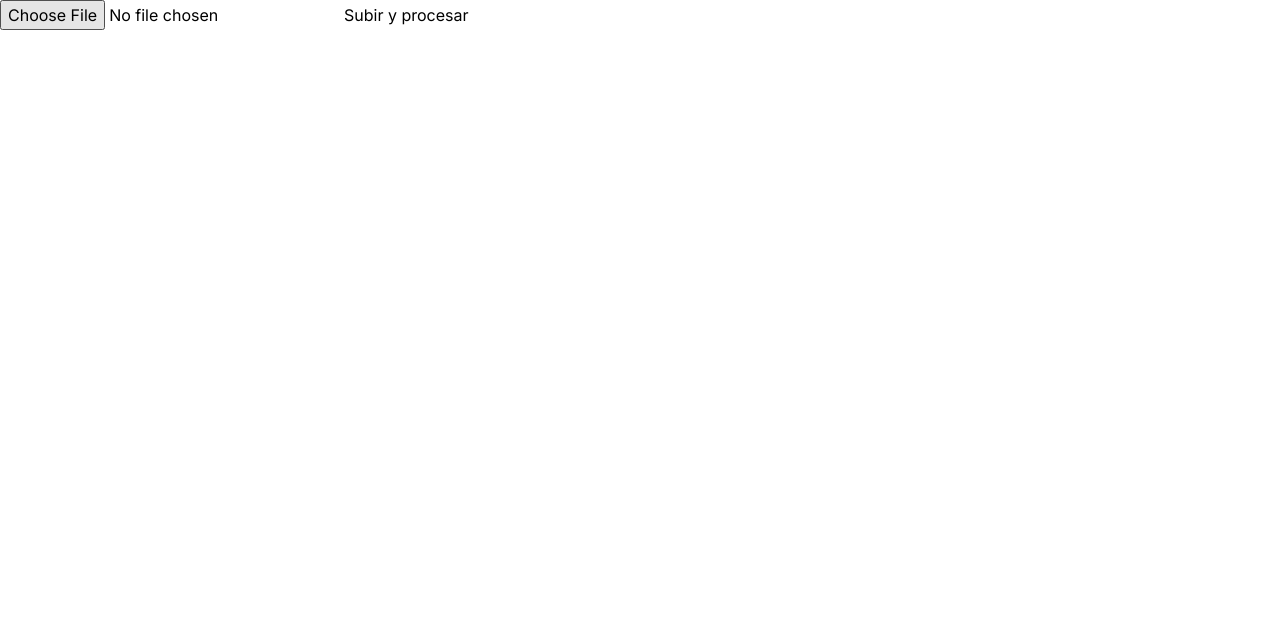
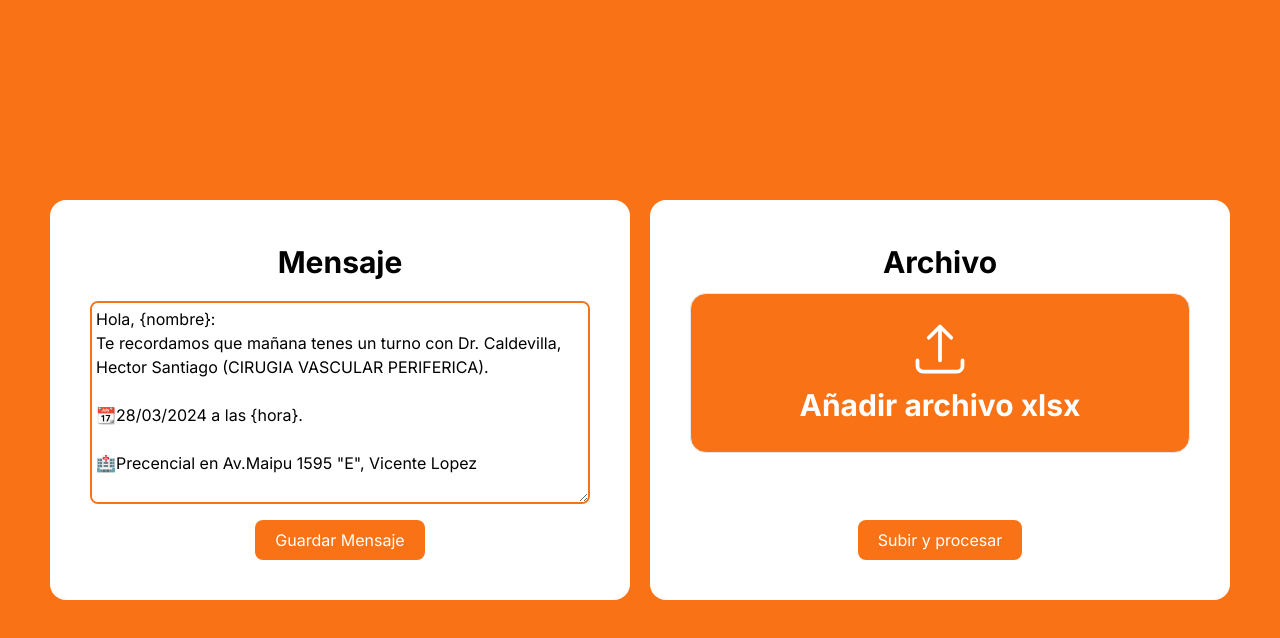
Before and after one commit to LemonGrab766/OftalmoCentroPage, a Next.js app: page / in a window 1280 px wide. Shown: the top 638 px of the page. Built offline with nearby package versions, Linux system fonts and the light colour scheme.

Commit message:
manejo de errores, cambiar mensaje y estilos

```diff
--- a/src/app/page.js
+++ b/src/app/page.js
@@ -1,27 +1,155 @@
-"use client"
+"use client";
 import Image from "next/image";
+import { useEffect, useState } from "react";
 
 export default function Home() {
+  const [message, setMessage] = useState("");
+  const [selectFile, setSelectFile] = useState("");
+
+  const [messageSuccesful, setMessageSuccesful] = useState("");
+  const [error, setError] = useState("");
+
+  // console.log(message);
+  // console.log(messageSuccesful);
+  // console.log(error);
+
+  useEffect(() => {
+    fetch("/message.json")
+      .then((response) => response.json())
+      .then((data) => {
+        setMessage(data.message);
+      })
+      .catch((error) => {
+        console.error("Error al cargar el mensaje:", error);
+      });
+  }, []);
+
+  useEffect(() => {
+    if (messageSuccesful || error) {
+      const timer = setTimeout(() => {
+        setMessageSuccesful("");
+        setError("");
+      }, 3000);
+      return () => clearTimeout(timer);
+    }
+  }, [messageSuccesful, error]);
+
+  const updateMessage = async () => {
+    const newMessage = { message };
+    const response = await fetch("/api/update-message", {
+      method: "POST",
+      headers: {
+        "Content-Type": "application/json",
+      },
+      body: JSON.stringify(newMessage),
+    });
+
+    if (response.ok) {
+      setMessageSuccesful("Mensaje actualizado");
+    } else {
+      setError("Error al actualizar el mensaje");
+    }
+  };
+
   const handleSubmit = async (event) => {
     event.preventDefault();
     const file = event.target.file.files[0];
-
     const formData = new FormData();
     formData.append("file", file);
+    formData.append("message", message);
 
-    const response = await fetch("/api/procesarExcel", {
-      method: "POST",
-      body: formData,
-    });
-
-    const data = await response.json();
-    console.log(data);
+    try {
+      const response = await fetch("http://localhost:3001/send-messages", {
+        method: "POST",
+        body: formData,
+      });
+      const data = await response.json();
+      setMessageSuccesful(data.message);
+    } catch (error) {
+      setError("Error al mandar mensajes");
+    }
   };
 
   return (
-    <form onSubmit={handleSubmit}>
-      <input type="file" name="file" accept=".xlsx" required />
-      <button type="submit">Subir y procesar</button>
-    </form>
+    <div className=" bg-orange-500 flex flex-wrap items-center justify-around min-h-screen p-10 gap-y-10">
+      <div className=" flex flex-col justify-around bg-white h-[400px] rounded-2xl p-10">
+        <label className=" text-center text-[30px] mb-4 font-bold">
+          Mensaje
+        </label>
+        <textarea
+          onChange={(ev) => setMessage(ev.target.value)}
+          value={message}
+          type="text"
+          name="message"
+          required
+          className=" h-52 w-[500px] border-2 border-orange-500 rounded-lg p-1 mb-4"
+        />
+        <div className=" text-center">
+          <button
+            onClick={updateMessage}
+            className=" bg-orange-500 py-2 px-5 rounded-lg text-white hover:bg-orange-400"
+          >
+            Guardar Mensaje
+          </button>
+        </div>
+      </div>
+
+      <form
+        onSubmit={handleSubmit}
+        className=" flex flex-col bg-white p-10 h-[400px] rounded-2xl  items-center justify-around"
+      >
+        <label className=" text-center text-[30px] mb-2 font-bold">
+          Archivo
+        </label>
+        <label
+          className=" h-40 w-[500px] bg-orange-500 hover:bg-orange-400 cursor-pointer flex flex-col
+         text-center text-white font-bold items-center justify-center
+          text-[30px] gap-1 text-primary rounded-2xl  mb-2 border border-primary"
+        >
+          <svg
+            xmlns="http://www.w3.org/2000/svg"
+            fill="none"
+            viewBox="0 0 24 24"
+            strokeWidth={1.5}
+            stroke="currentColor"
+            // className="w-6 h-6"
+            style={{ width: "60px", height: "60px" }}
+          >
+            <path
+              strokeLinecap="round"
+              strokeLinejoin="round"
+              d="M3 16.5v2.25A2.25 2.25 0 005.25 21h13.5A2.25 2.25 0 0021 18.75V16.5m-13.5-9L12 3m0 0l4.5 4.5M12 3v13.5"
+            />
+          </svg>
+          <div>Añadir archivo xlsx</div>
+          <input
+            onChange={(ev) => setSelectFile(ev.target.files[0].name)}
+            type="file"
+            name="file"
+            accept=".xlsx"
+            required
+            className="hidden"
+          />
+        </label>
+        <p className=" flex-1 mb-2">{selectFile}</p>
+        <button
+          type="submit"
+          className=" bg-orange-500 py-2 px-5 rounded-lg text-white hover:bg-orange-400"
+        >
+          Subir y procesar
+        </button>
+      </form>
+
+      {!messageSuccesful && error && (
+        <div className="fixed bottom-4 left-4 bg-red-500 text-white p-2 rounded-md">
+          {error}
+        </div>
+      )}
+      {!error && messageSuccesful && (
+        <div className="fixed bottom-4 left-4 bg-green-500 text-white p-2 rounded-md">
+          {messageSuccesful}
+        </div>
+      )}
+    </div>
   );
 }
```
